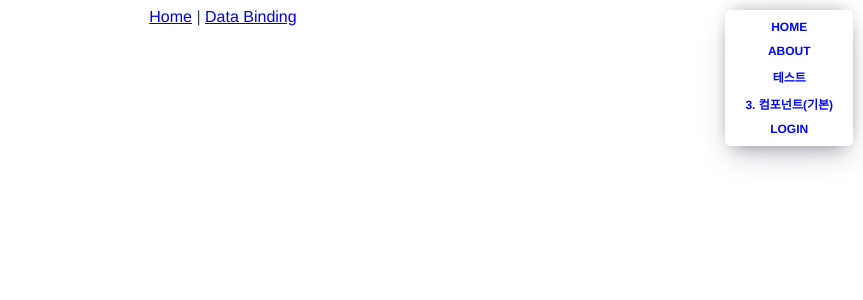
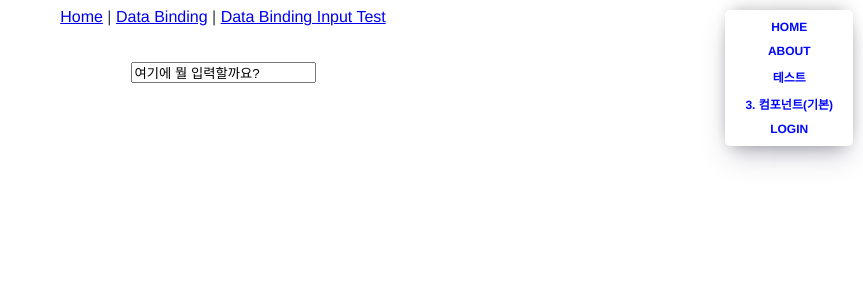
Before and after one commit to Namani31/vue-project, a Vue app: page /databindinginputtext in a window 1280 px wide. Shown: the top 300 px of the page, without its empty margins (417-1280 px from the left). Built offline with nearby package versions, Linux system fonts and the light colour scheme.

Commit message:
Feat: `input type=text`에 `v-model` 이용해서 양방향 데이터 바인딩 하기

```diff
--- a/src/App.vue
+++ b/src/App.vue
@@ -8,7 +8,9 @@
   </nav>
   <div id="nav">
     <router-link to="/">Home</router-link> |
-    <router-link to="/databinding">Data Binding</router-link>
+    <router-link to="/databinding">Data Binding</router-link> |
+    <router-link to="/databindinginputtext">Data Binding Input Test</router-link>
+    <br/><br/><br/>
   </div>
   <router-view />
 </template>
--- a/src/router/index.js
+++ b/src/router/index.js
@@ -4,6 +4,7 @@ import TestView from '../views/TestView.vue'
 import BasicView from '../views/BasicView.vue'
 import LoginView from '../views/LoginView.vue'
 import DataBinding from '../views/DataBinding.vue';
+import dataBindingInputText from "../views/DataBindingInputText.vue";
 
 const routes = [
   {
@@ -38,6 +39,11 @@ const routes = [
     path: '/databinding',
     name: 'dataBinding',
     component: DataBinding
+  },
+  {
+    path: '/databindinginputtext',
+    name: 'databindinginputtext',
+    component: dataBindingInputText
   }
 ]
 
--- /dev/null
+++ b/src/views/DataBindingInputText.vue
@@ -0,0 +1,34 @@
+<template>
+  <div>
+    <input type="text" v-model="valueModel" />
+  </div>
+</template>
+
+<script>
+export default {
+  data() {
+    return {
+      valueModel: '여기에 뭘 입력할까요?'
+    };
+  },
+  setup() {
+
+  },
+  created() {
+
+  },
+  mounted() {
+
+  },
+  unmounted() {
+
+  },
+  methods: {
+
+  }
+};
+</script>
+
+<style scoped>
+
+</style>
```
